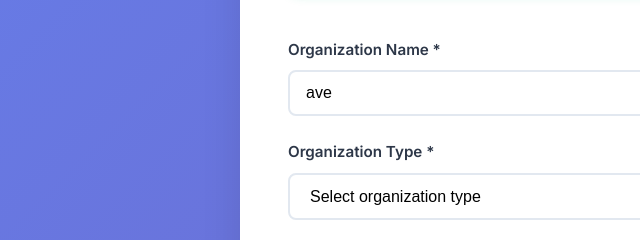
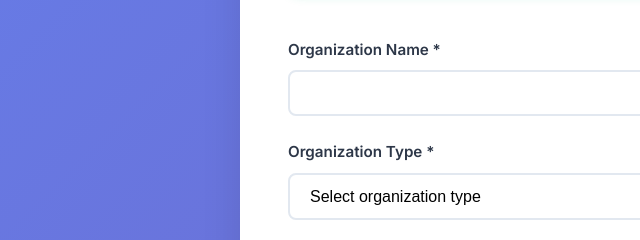
Before and after one commit to jedcrisp/chimeo-landing, a website: page org-request.html in a window 1280 px wide. Shown: the part 340-580 px from the top of the page, 0-640 px from the left. Drawn offline with Linux system fonts and the light colour scheme.

Commit message:
Remove 'ave' default value from organization name field
- Remove value='ave' from organization name input field
- Form field is now empty by default, requiring user input

```diff
--- a/org-request.html
+++ b/org-request.html
@@ -67,7 +67,7 @@
                 <form id="org-request-form" class="org-request-form">
                     <div class="form-group">
                         <label for="org-name">Organization Name *</label>
-                        <input type="text" id="org-name" name="orgName" value="ave" required>
+                        <input type="text" id="org-name" name="orgName" required>
                     </div>
 
                     <div class="form-group">
```
